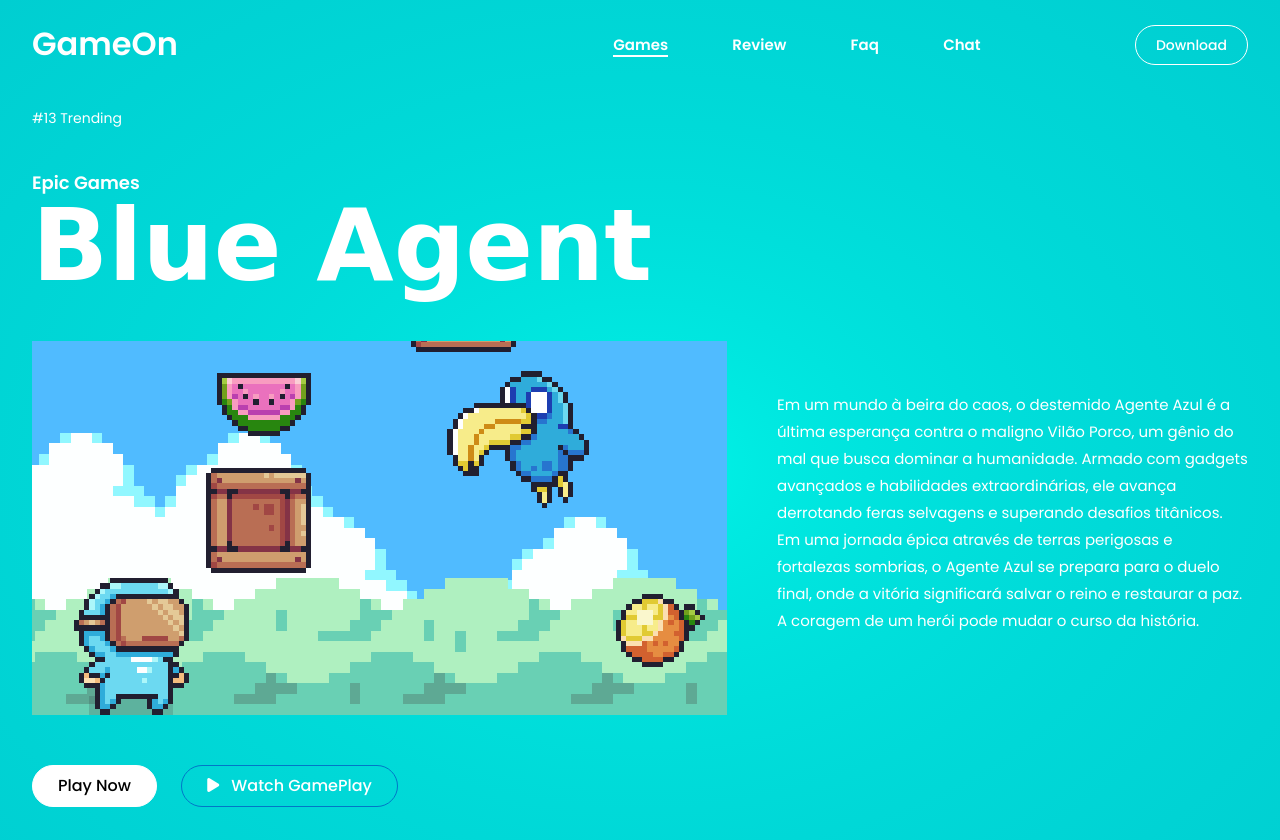
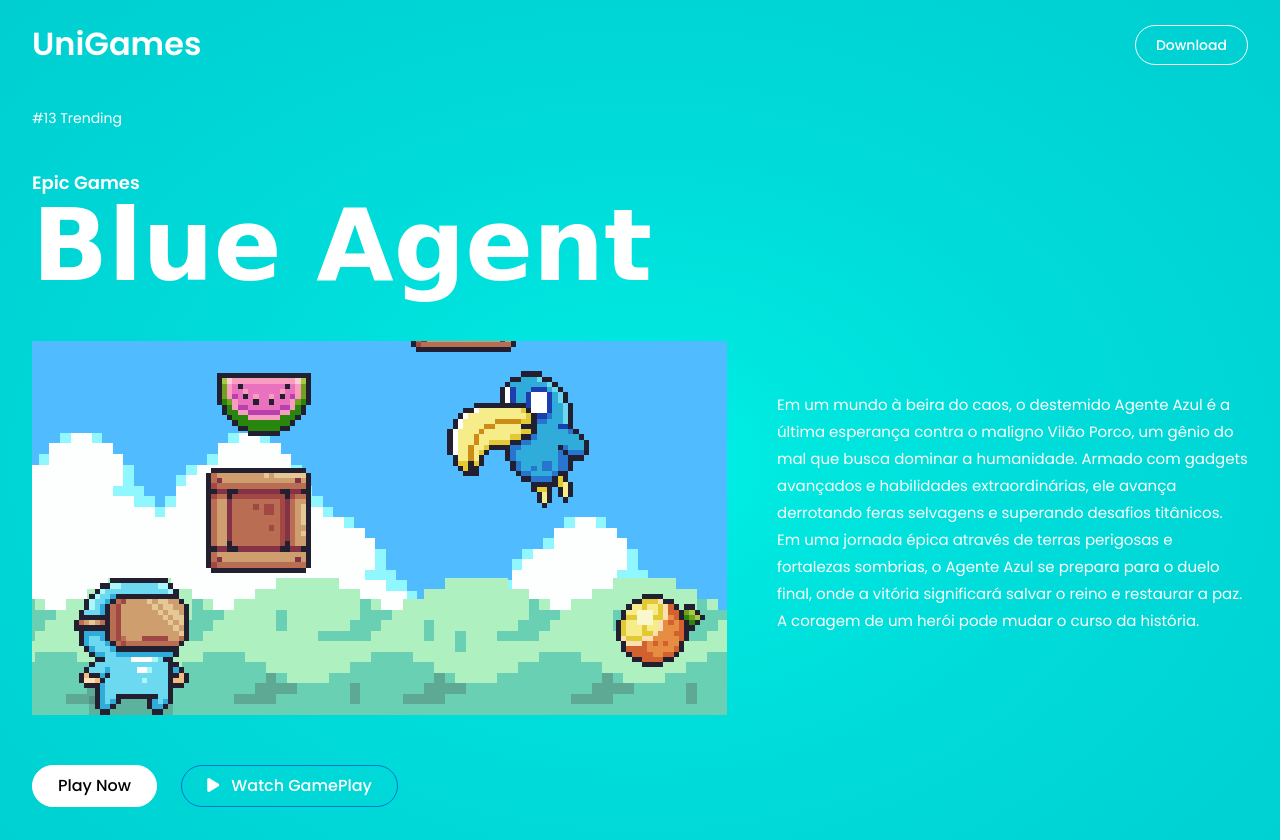
Before and after one commit to FortesMach/gamesite, a plain HTML site: page index.html in a window 1280 px wide. Shown: the top 840 px of the page. Drawn offline with Linux system fonts and the light colour scheme.

Commit message:
link-add

```diff
--- a/index.html
+++ b/index.html
@@ -15,14 +15,10 @@
         <div class="main-width">
             <header>
                 <div class="logo">
-                    <h2><a href="#">GameOn</a></h2>
+                    <h2><a href="#">UniGames</a></h2>
                 </div>
                 <nav>
                     <ul>
-                        <li class="active" ><a href="#">Games</a></li>
-                        <li><a href="#">Review</a></li>
-                        <li><a href="#">Faq</a></li>
-                        <li><a href="#">Chat</a></li>
                         <li class="btn" ><a target="_blank" href="https://drive.google.com/drive/folders/1vhuZK6UnsSK59MtSu8rC0cZKay9zhcWD?usp=sharing">Download</a></li>
                     </ul>
                 </nav>
@@ -37,8 +33,8 @@
                         <img src="imgs/blue-agent.png" alt="Blue Agent">
                         <p>Em um mundo à beira do caos, o destemido Agente Azul é a última esperança contra o maligno Vilão Porco, um gênio do mal que busca dominar a humanidade. Armado com gadgets avançados e habilidades extraordinárias, ele avança derrotando feras selvagens e superando desafios titânicos. Em uma jornada épica através de terras perigosas e fortalezas sombrias, o Agente Azul se prepara para o duelo final, onde a vitória significará salvar o reino e restaurar a paz. A coragem de um herói pode mudar o curso da história.</p>
                     </div>
-                    <a  target="_blank" href="https://fortesmach.itch.io/blueagent">Play  Now</a>
-                    <a href="#" class="cta"><i class="fa-solid fa-play"></i>Watch GamePlay</a>
+                    <a target="_blank" href="https://fortesmach.itch.io/blueagent">Play  Now</a>
+                    <a target="_blank" href="https://youtu.be/nmHiYN-8ge4" class="cta"><i class="fa-solid fa-play"></i>Watch GamePlay</a>
                 </div>
 
                 <div class="social">
```
